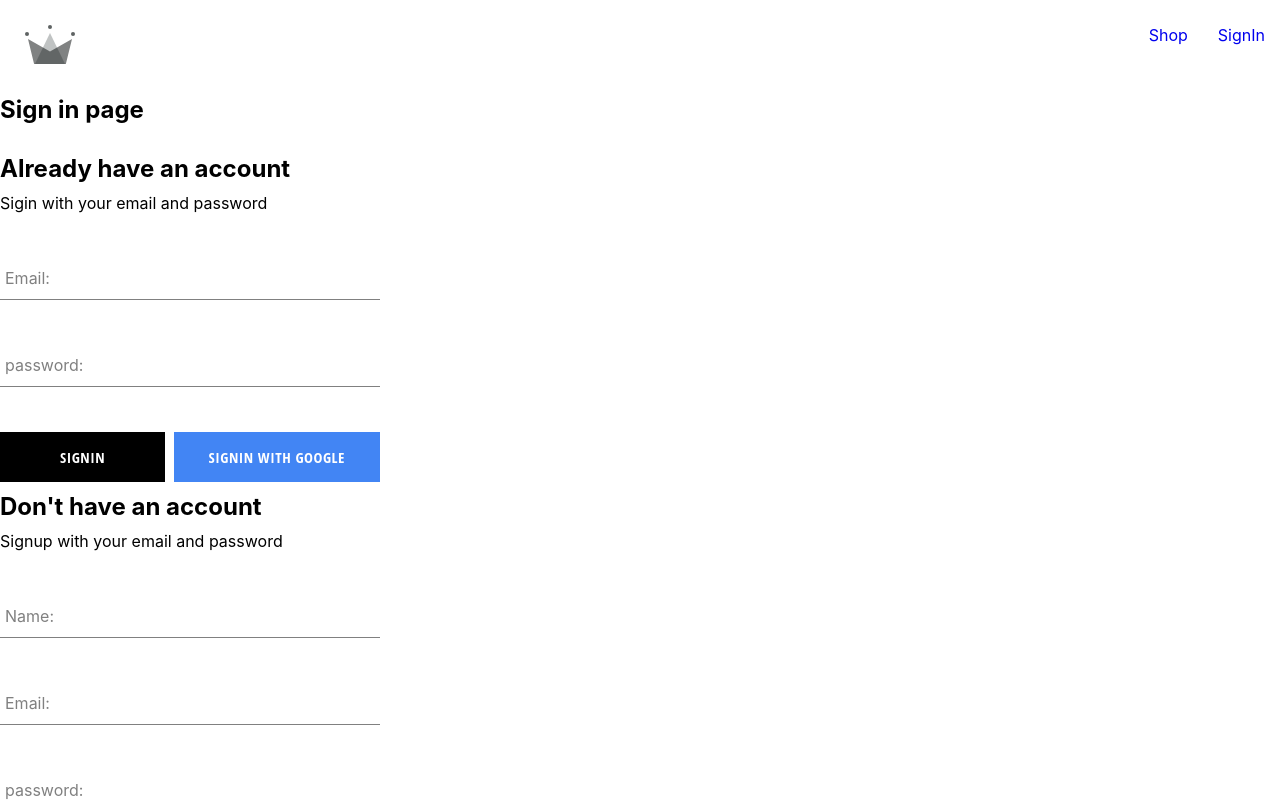
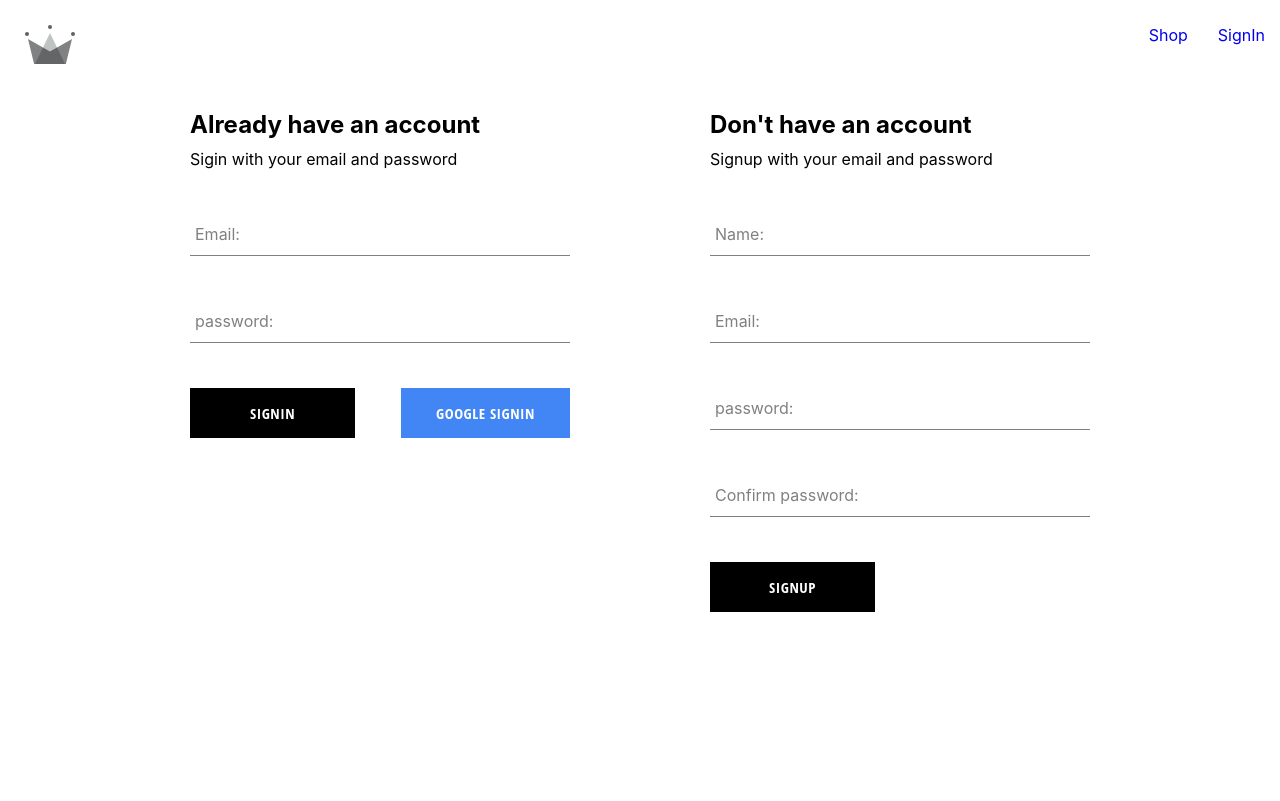
Before and after one commit to Gururajraibagi/react-shoping, a React (Create React App) app: page /auth in a window 1280 px wide. Shown: the top 801 px of the page. Built offline with nearby package versions, Linux system fonts and the light colour scheme.

Commit message:
added signin/signup

```diff
--- a/src/components/Route/signin/signin.component.js
+++ b/src/components/Route/signin/signin.component.js
@@ -37,16 +37,24 @@ const SignIn = () => {
     event.preventDefault();
 
     try {
+      const resp = await signInAuthWithEmailAndPassword(email, password);
+      //await createUserDocumentFromAuth(user);
+      console.log("resp:", resp);
       resetFormFields();
     } catch (error) {
       console.log("from main error", error);
     }
   };
 
-  const onSignIn = async () => {
-    const { user } = await signInWithGooglePopup();
-    await createUserDocumentFromAuth(user);
-    console.log(user);
+  const onSignIn = async (event) => {
+    event.preventDefault();
+    try {
+      const { user } = await signInWithGooglePopup();
+      await createUserDocumentFromAuth(user);
+      console.log(user);
+    } catch (error) {
+      console.log(error);
+    }
   };
   return (
     <>
@@ -58,6 +66,7 @@ const SignIn = () => {
             label="Email:"
             type="email"
             name="email"
+            required
             onChange={upDateFormField}
             value={email}
           ></Forminput>
@@ -67,16 +76,15 @@ const SignIn = () => {
             name="password"
             onChange={upDateFormField}
             value={password}
+            required
           ></Forminput>
 
           <div className="buttons-container">
             <Button type="submit" onClick={submitForm}>
-              {" "}
               Signin
             </Button>
-            <Button buttonType="google" onClick={onSignIn}>
-              {" "}
-              SignIn with Google
+            <Button type="button" buttonType="google" onClick={onSignIn}>
+              Google SignIn
             </Button>
           </div>
         </form>
--- a/src/components/authentication/authentication.component.js
+++ b/src/components/authentication/authentication.component.js
@@ -1,10 +1,10 @@
 import SignIn from "../Route/signin/signin.component";
 import SignUpForm from "../Route/sign-up-form/sign-up-form.component";
+import "./authentication.styles.scss";
 
 const Authentication = () => {
   return (
-    <div>
-      <h2>Sign in page</h2>
+    <div className="authentiation-container">
       <SignIn></SignIn>
       <SignUpForm></SignUpForm>
     </div>
--- /dev/null
+++ b/src/components/authentication/authentication.styles.scss
@@ -0,0 +1,6 @@
+.authentiation-container{
+    display: flex;
+    width: 900px;
+    justify-content: space-between;
+    margin: 30px auto;
+}
```
